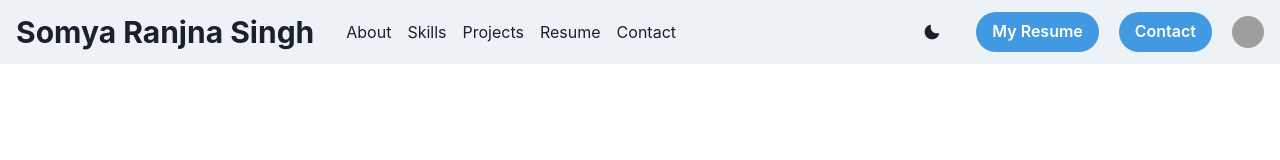
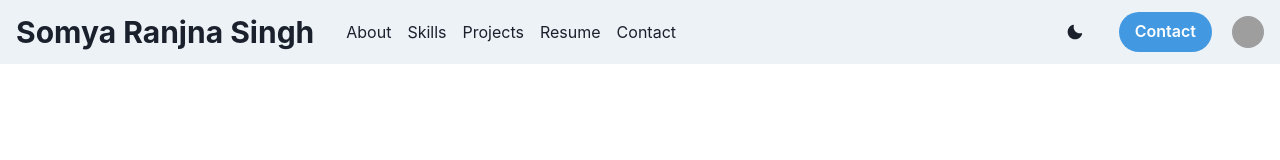
Before and after one commit to somya143/somya143.github.io, a React (Create React App) app: page / in a window 1280 px wide. Shown: the top 160 px of the page. Built offline with nearby package versions, Linux system fonts and the light colour scheme; grey boxes are pictures that could not be loaded.

Commit message:
portfolio

```diff
--- a/src/Components/Navbar.jsx
+++ b/src/Components/Navbar.jsx
@@ -20,7 +20,7 @@ import {
 import { MoonIcon, SunIcon, HamburgerIcon, CloseIcon } from "@chakra-ui/icons";
 import { Link } from "react-scroll";
 
-const Links = ["About", "Skills", "Projects", "Resume", "Contact"];
+const Links = ["About", "Skills","Projects", "Resume","Contact"];
 
 const NavLink = ({ children }) => (
   <Link
@@ -101,23 +101,6 @@ export default function Navbar() {
             <Button onClick={toggleColorMode}>
               {colorMode === "light" ? <MoonIcon /> : <SunIcon />}
             </Button>
-
-            <Button
-              rounded={"full"}
-              bg={"blue.400"}
-              color={"white"}
-              _hover={{
-                bg: "blue.500",
-              }}
-            >
-              <Link
-                style={{ textDecoration: "none" }}
-                href="https://drive.google.com/file/d/1kXEj9rY4ceJuA4temChJ-qZVIxgcPlzu/view?usp=sharing"
-                target={"_blank"}
-              >
-                My Resume
-              </Link>
-            </Button>
             <Button
               rounded={"full"}
               bg={"blue.400"}
```
